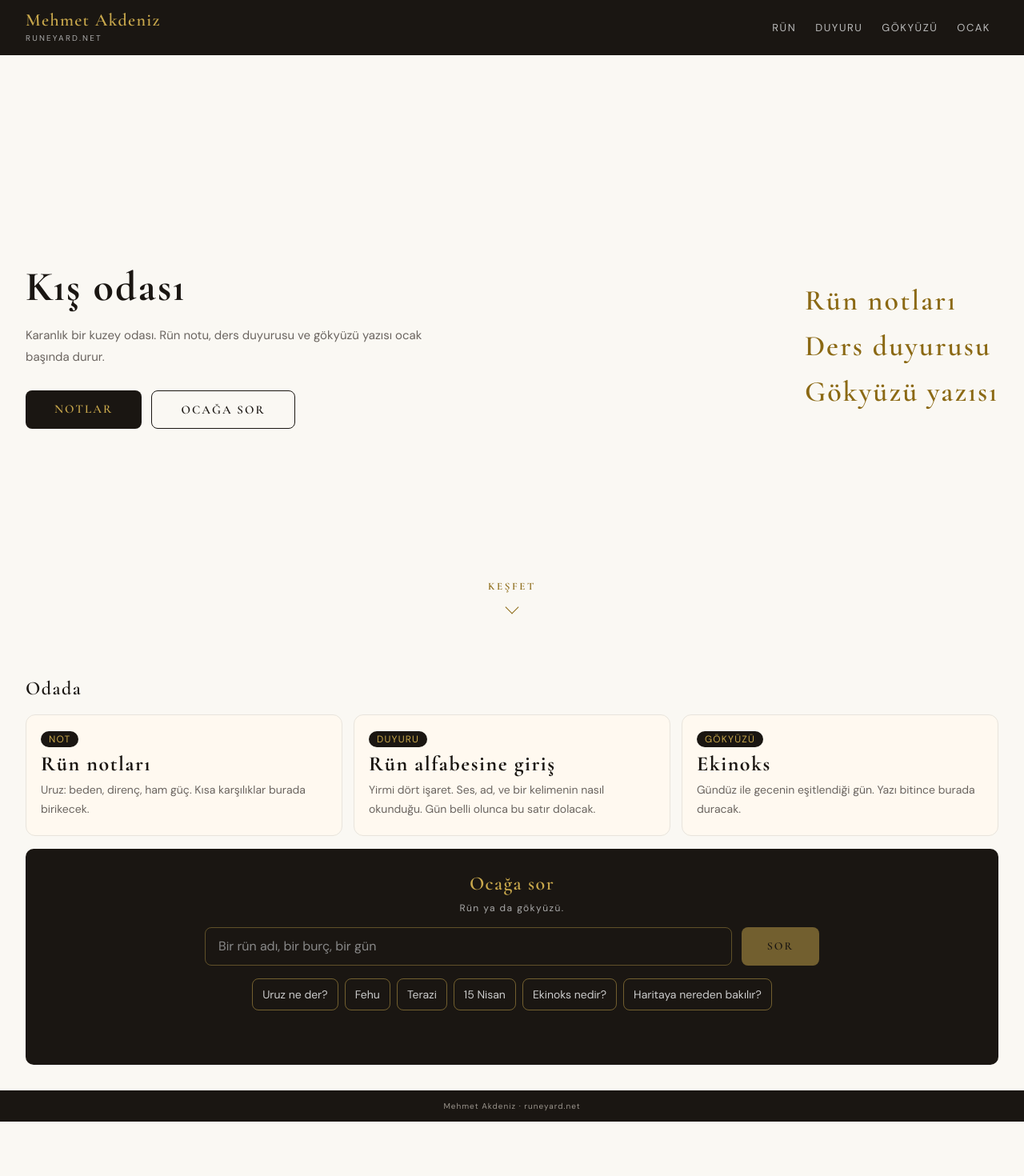
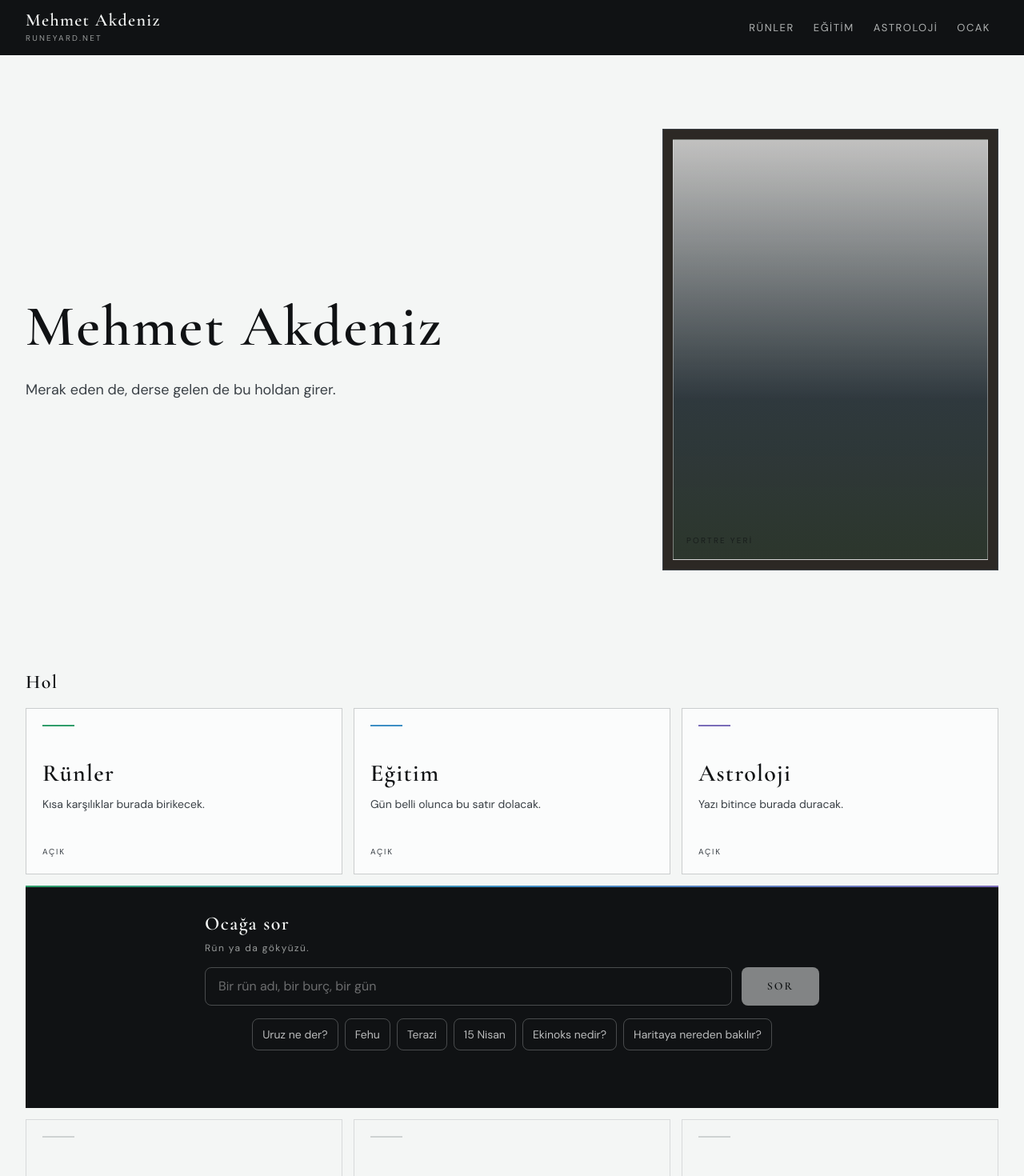
Before and after one commit to RuneYard/site, a Next.js app: page / in a window 1280 px wide. Shown: the top 1470 px of the page at 80% size. Before the commit the page ends 1402 px from the top, so only its background shows below. Built offline with nearby package versions, Linux system fonts and the light colour scheme.

Commit message:
Open the winter room as a hall of equal doors.
The first screen is his name, a short welcome, and a portrait mark. Rünler, Eğitim, and Astroloji each have a page. Later doors stay closed. The hearth sits between them in aurora light.

Co-authored-by: runeyard <runeyard@gmail.com>

```diff
--- /dev/null
+++ b/src/app/astroloji/page.tsx
@@ -0,0 +1,15 @@
+import type { Metadata } from "next";
+import { RoomPage } from "@/components/room-page";
+
+export const metadata: Metadata = {
+  title: "Astroloji — RuneYard",
+};
+
+export default function AstrolojiPage() {
+  return (
+    <RoomPage
+      title="Astroloji"
+      text="Ekinoks. Gündüz ile gecenin eşitlendiği gün. Yazı bitince burada duracak."
+    />
+  );
+}
--- /dev/null
+++ b/src/app/egitim/page.tsx
@@ -0,0 +1,15 @@
+import type { Metadata } from "next";
+import { RoomPage } from "@/components/room-page";
+
+export const metadata: Metadata = {
+  title: "Eğitim — RuneYard",
+};
+
+export default function EgitimPage() {
+  return (
+    <RoomPage
+      title="Eğitim"
+      text="Rün alfabesine giriş. Yirmi dört işaret. Ses, ad, ve bir kelimenin nasıl okunduğu. Gün belli olunca bu satır dolacak."
+    />
+  );
+}
--- a/src/app/globals.css
+++ b/src/app/globals.css
@@ -3,13 +3,14 @@
 @theme inline {
   --font-display: var(--font-display-family), "Palatino Linotype", Palatino, serif;
   --font-body: var(--font-body-family), "Helvetica Neue", Helvetica, sans-serif;
-  --color-cream: #faf8f3;
-  --color-warm: #fff9f0;
-  --color-gold: #8b6914;
-  --color-gold-light: #c9a84c;
-  --color-ink: #1a1612;
-  --color-mist: #6b6560;
-  --color-line: #e8e4dc;
+  --color-snow: #f4f6f5;
+  --color-ink: #101214;
+  --color-iron: #3a4046;
+  --color-wood: #2c2824;
+  --color-green: #2f9d6a;
+  --color-blue: #3d8ec4;
+  --color-violet: #7a6cb8;
+  --color-paper: #fbfcfc;
 }
 
 html {
@@ -17,9 +18,18 @@ html {
 }
 
 body {
-  background: #faf8f3;
-  color: #1a1612;
+  background: #f4f6f5;
+  color: #101214;
   font-family: var(--font-body);
+}
+
+.aurora-line {
+  background-image: linear-gradient(90deg, #2f9d6a, #3d8ec4, #7a6cb8);
+}
+
+.portrait-light {
+  background:
+    linear-gradient(180deg, rgba(251, 252, 252, 0.72) 0%, rgba(61, 142, 196, 0.16) 62%, rgba(47, 157, 106, 0.12) 100%);
 }
 
 @media (prefers-reduced-motion: reduce) {
--- a/src/app/page.tsx
+++ b/src/app/page.tsx
@@ -1,142 +1,101 @@
+import Link from "next/link";
+import { HallShell } from "@/components/hall-shell";
 import { HearthAsk } from "@/components/hearth-ask";
+import { PortraitMark } from "@/components/portrait-mark";
 
-const places = [
+const openDoors = [
   {
-    id: "tas",
-    kicker: "Not",
-    title: "Rün notları",
-    text: "Uruz: beden, direnç, ham güç. Kısa karşılıklar burada birikecek.",
+    href: "/runler",
+    title: "Rünler",
+    line: "Kısa karşılıklar burada birikecek.",
+    edge: "bg-green",
   },
   {
-    id: "duyuru",
-    kicker: "Duyuru",
-    title: "Rün alfabesine giriş",
-    text: "Yirmi dört işaret. Ses, ad, ve bir kelimenin nasıl okunduğu. Gün belli olunca bu satır dolacak.",
+    href: "/egitim",
+    title: "Eğitim",
+    line: "Gün belli olunca bu satır dolacak.",
+    edge: "bg-blue",
   },
   {
-    id: "gok",
-    kicker: "Gökyüzü",
-    title: "Ekinoks",
-    text: "Gündüz ile gecenin eşitlendiği gün. Yazı bitince burada duracak.",
+    href: "/astroloji",
+    title: "Astroloji",
+    line: "Yazı bitince burada duracak.",
+    edge: "bg-violet",
   },
 ] as const;
 
-const nav = [
-  { href: "#tas", label: "Rün" },
-  { href: "#duyuru", label: "Duyuru" },
-  { href: "#gok", label: "Gökyüzü" },
-  { href: "#ocak", label: "Ocak" },
+const closedDoors = [
+  "Şaman",
+  "Kelt",
+  "Mezopotamya",
+  "Witchcraft",
+  "Uygulamalar",
+  "Shop",
 ] as const;
 
 export default function Home() {
   return (
-    <div className="bg-cream text-ink">
-      <a
-        href="#icerik"
-        className="sr-only focus:not-sr-only focus:absolute focus:top-4 focus:left-4 focus:z-50 focus:bg-cream focus:px-3 focus:py-2 focus:text-ink"
-      >
-        İçeriğe geç
-      </a>
-
-      <header className="bg-ink px-6 py-3.5 sm:px-8">
-        <div className="mx-auto flex max-w-[1600px] flex-wrap items-center justify-between gap-x-6 gap-y-3">
-          <a href="#oda" className="flex flex-col">
-            <span className="font-display text-[22px] leading-none font-semibold tracking-[0.06em] text-gold-light">
+    <HallShell>
+      <section className="flex min-h-[calc(100svh-64px)] items-center px-6 py-16 sm:px-8">
+        <div className="mx-auto flex w-full max-w-[1600px] flex-col items-start justify-between gap-12 lg:flex-row lg:items-center">
+          <div className="max-w-xl">
+            <h1 className="font-display text-5xl leading-[1.05] font-semibold tracking-[0.03em] sm:text-7xl">
               Mehmet Akdeniz
-            </span>
-            <span className="mt-1 text-[10px] tracking-[0.22em] text-[#aaa] uppercase">
-              runeyard.net
-            </span>
-          </a>
-          <nav className="flex flex-wrap items-center gap-1">
-            {nav.map((item) => (
-              <a
-                key={item.href}
-                href={item.href}
-                className="px-2.5 py-1.5 text-[13px] tracking-[0.12em] text-[#bbb] uppercase hover:text-gold-light"
-              >
-                {item.label}
-              </a>
-            ))}
-          </nav>
+            </h1>
+            <p className="mt-6 max-w-md text-lg leading-8 text-iron">
+              Merak eden de, derse gelen de bu holdan girer.
+            </p>
+          </div>
+          <PortraitMark />
         </div>
-      </header>
-
-      <section id="oda" className="relative flex min-h-[calc(100svh-72px)] items-center px-6 py-16 sm:px-8">
-        <div className="mx-auto flex w-full max-w-[1600px] flex-col items-start justify-between gap-16 lg:flex-row lg:items-center">
-          <div className="max-w-[580px]">
-            <h1 className="font-display text-5xl leading-[1.12] font-bold tracking-[0.04em] text-ink sm:text-[52px]">
-              Kış odası
-            </h1>
-            <p className="mt-[18px] max-w-[520px] text-[15px] leading-[1.8] text-mist">
-              Karanlık bir kuzey odası. Rün notu, ders duyurusu ve gökyüzü yazısı
-              ocak başında durur.
-            </p>
-            <div className="mt-7 flex flex-wrap gap-3">
-              <a
-                href="#icerik"
-                className="rounded-lg bg-ink px-9 py-3 font-display text-[15px] font-semibold tracking-[0.14em] text-gold-light uppercase"
-              >
-                Notlar
-              </a>
-              <a
-                href="#ocak"
-                className="rounded-lg border-[1.5px] border-ink px-9 py-3 font-display text-[15px] font-semibold tracking-[0.14em] text-ink uppercase hover:bg-ink hover:text-gold-light"
-              >
-                Ocağa sor
-              </a>
-            </div>
-          </div>
-          <ul className="font-display text-3xl leading-tight font-semibold tracking-[0.06em] text-gold sm:text-4xl">
-            <li>Rün notları</li>
-            <li className="mt-3">Ders duyurusu</li>
-            <li className="mt-3">Gökyüzü yazısı</li>
-          </ul>
-        </div>
-        <a
-          href="#icerik"
-          className="absolute bottom-8 left-1/2 flex -translate-x-1/2 flex-col items-center gap-1.5"
-        >
-          <span className="font-display text-[13px] font-semibold tracking-[0.2em] text-gold uppercase">
-            Keşfet
-          </span>
-          <span
-            aria-hidden
-            className="mt-1 block h-3 w-3 rotate-45 border-r-[1.5px] border-b-[1.5px] border-gold"
-          />
-        </a>
       </section>
 
-      <main id="icerik" className="px-6 pt-12 pb-8 sm:px-8">
+      <main id="icerik" className="px-6 pt-8 pb-16 sm:px-8">
         <div className="mx-auto w-full max-w-[1600px]">
-          <h2 className="mb-4 font-display text-2xl font-semibold tracking-[0.06em]">
-            Odada
-          </h2>
-          <ul className="grid gap-3.5 md:grid-cols-3">
-            {places.map((place) => (
-              <li key={place.id} id={place.id}>
-                <article className="flex h-full flex-col rounded-xl border border-line bg-warm px-[18px] py-5">
-                  <p className="mb-2 inline-flex w-fit rounded-full bg-ink px-2.5 py-0.5 text-xs tracking-[0.1em] text-gold-light uppercase">
-                    {place.kicker}
-                  </p>
-                  <h3 className="font-display text-[26px] leading-none font-bold tracking-[0.06em]">
-                    {place.title}
-                  </h3>
-                  <p className="mt-2 text-sm leading-[1.7] text-mist">{place.text}</p>
-                </article>
+          <h2 className="mb-4 font-display text-2xl font-semibold tracking-[0.06em]">Hol</h2>
+          <ul className="grid gap-3.5 sm:grid-cols-3">
+            {openDoors.map((door) => (
+              <li key={door.href}>
+                <Link
+                  href={door.href}
+                  className="flex min-h-52 flex-col justify-between border border-iron/25 bg-paper px-5 py-5 hover:border-iron"
+                >
+                  <span className={`block h-0.5 w-10 ${door.edge}`} />
+                  <span>
+                    <span className="block font-display text-3xl font-semibold tracking-[0.04em]">
+                      {door.title}
+                    </span>
+                    <span className="mt-2 block text-sm leading-6 text-iron">{door.line}</span>
+                  </span>
+                  <span className="text-[10px] tracking-[0.18em] text-iron uppercase">Açık</span>
+                </Link>
               </li>
             ))}
           </ul>
 
-          <section id="ocak" className="mt-4 rounded-[10px] bg-ink px-6 py-7 text-center sm:px-8">
+          <section id="ocak" className="relative mt-3.5 overflow-hidden bg-ink px-6 py-8 sm:px-8">
+            <div className="aurora-line absolute inset-x-0 top-0 h-0.5" aria-hidden />
             <HearthAsk />
           </section>
+
+          <ul className="mt-3.5 grid gap-3.5 sm:grid-cols-3">
+            {closedDoors.map((name) => (
+              <li key={name}>
+                <div
+                  aria-disabled="true"
+                  className="flex min-h-52 flex-col justify-between border border-iron/15 bg-snow px-5 py-5 text-iron/70"
+                >
+                  <span className="block h-0.5 w-10 bg-iron/20" />
+                  <span className="font-display text-3xl font-semibold tracking-[0.04em]">
+                    {name}
+                  </span>
+                  <span className="text-[10px] tracking-[0.18em] uppercase">Kapalı</span>
+                </div>
+              </li>
+            ))}
+          </ul>
         </div>
       </main>
-
-      <footer className="bg-ink px-8 py-3 text-center text-[10px] tracking-[0.1em] text-[#9a948c]">
-        Mehmet Akdeniz · runeyard.net
-      </footer>
-    </div>
+    </HallShell>
   );
 }
--- /dev/null
+++ b/src/app/runler/page.tsx
@@ -0,0 +1,15 @@
+import type { Metadata } from "next";
+import { RoomPage } from "@/components/room-page";
+
+export const metadata: Metadata = {
+  title: "Rünler — RuneYard",
+};
+
+export default function RunlerPage() {
+  return (
+    <RoomPage
+      title="Rünler"
+      text="Uruz: beden, direnç, ham güç. Kısa karşılıklar burada birikecek."
+    />
+  );
+}
--- /dev/null
+++ b/src/components/hall-shell.tsx
@@ -0,0 +1,48 @@
+import Link from "next/link";
+
+const nav = [
+  { href: "/runler", label: "Rünler" },
+  { href: "/egitim", label: "Eğitim" },
+  { href: "/astroloji", label: "Astroloji" },
+  { href: "/#ocak", label: "Ocak" },
+] as const;
+
+export function HallShell({ children }: { children: React.ReactNode }) {
+  return (
+    <div className="bg-snow text-ink">
+      <a
+        href="#icerik"
+        className="sr-only focus:not-sr-only focus:absolute focus:top-4 focus:left-4 focus:z-50 focus:bg-snow focus:px-3 focus:py-2 focus:text-ink"
+      >
+        İçeriğe geç
+      </a>
+      <header className="bg-ink px-6 py-3.5 sm:px-8">
+        <div className="mx-auto flex max-w-[1600px] flex-wrap items-center justify-between gap-x-6 gap-y-3">
+          <Link href="/" className="flex flex-col">
+            <span className="font-display text-[22px] leading-none font-semibold tracking-[0.06em] text-snow">
+              Mehmet Akdeniz
+            </span>
+            <span className="mt-1 text-[10px] tracking-[0.22em] text-snow/60 uppercase">
+              runeyard.net
+            </span>
+          </Link>
+          <nav className="flex flex-wrap items-center gap-1">
+            {nav.map((item) => (
+              <Link
+                key={item.href}
+                href={item.href}
+                className="px-2.5 py-1.5 text-[13px] tracking-[0.12em] text-snow/70 uppercase hover:text-snow"
+              >
+                {item.label}
+              </Link>
+            ))}
+          </nav>
+        </div>
+      </header>
+      {children}
+      <footer className="bg-ink px-8 py-3 text-center text-[10px] tracking-[0.1em] text-snow/55">
+        Mehmet Akdeniz · runeyard.net
+      </footer>
+    </div>
+  );
+}
--- a/src/components/hearth-ask.tsx
+++ b/src/components/hearth-ask.tsx
@@ -64,11 +64,11 @@ export function HearthAsk() {
         <div>
           <label
             htmlFor="ocak"
-            className="font-display text-2xl font-semibold tracking-[0.06em] text-gold-light"
+            className="font-display text-2xl font-semibold tracking-[0.06em] text-snow"
           >
             Ocağa sor
           </label>
-          <p className="mt-1.5 text-xs tracking-[0.12em] text-[#aaa]">Rün ya da gökyüzü.</p>
+          <p className="mt-1.5 text-xs tracking-[0.12em] text-snow/60">Rün ya da gökyüzü.</p>
         </div>
         <div className="flex flex-col gap-3 sm:flex-row sm:justify-center">
           <input
@@ -78,12 +78,12 @@ export function HearthAsk() {
             onChange={(event) => setQuestion(event.target.value)}
             placeholder="Bir rün adı, bir burç, bir gün"
             maxLength={500}
-            className="min-h-12 flex-1 rounded-lg border border-gold-light/40 bg-transparent px-4 text-left text-cream outline-none placeholder:text-[#888] focus-visible:border-gold-light"
+            className="min-h-12 flex-1 rounded-lg border border-snow/25 bg-transparent px-4 text-left text-snow outline-none placeholder:text-snow/40 focus-visible:border-blue"
           />
           <button
             type="submit"
             disabled={pending || question.trim().length < 2}
-            className="min-h-12 rounded-lg bg-gold-light px-8 font-display text-sm font-semibold tracking-[0.14em] text-ink uppercase disabled:opacity-50"
+            className="min-h-12 rounded-lg bg-snow px-8 font-display text-sm font-semibold tracking-[0.14em] text-ink uppercase disabled:opacity-50"
           >
             {pending ? "Dinliyor" : "Sor"}
           </button>
@@ -94,17 +94,17 @@ export function HearthAsk() {
               key={spark}
               type="button"
               onClick={() => void ask(spark)}
-              className="min-h-10 rounded-lg border border-gold-light/50 px-3 text-sm text-[#ccc] hover:border-gold-light hover:text-gold-light focus-visible:outline-2 focus-visible:outline-offset-2 focus-visible:outline-gold-light"
+              className="min-h-10 rounded-lg border border-snow/25 px-3 text-sm text-snow/75 hover:border-green hover:text-snow focus-visible:outline-2 focus-visible:outline-offset-2 focus-visible:outline-blue"
             >
               {spark}
             </button>
           ))}
         </div>
         <div ref={answerRef} aria-live="polite" className="min-h-6 text-left">
-          {error ? <p className="text-gold-light">{error}</p> : null}
+          {error ? <p className="text-blue">{error}</p> : null}
           {answer ? (
-            <p className="leading-7 text-cream">
-              <span className="mr-2 font-display text-xs tracking-[0.22em] text-gold-light uppercase">
+            <p className="leading-7 text-snow">
+              <span className="mr-2 font-display text-xs tracking-[0.22em] text-green uppercase">
                 {voice === "model" ? "Ocak" : "Odanın notu"}
               </span>
               {answer}
--- /dev/null
+++ b/src/components/portrait-mark.tsx
@@ -0,0 +1,11 @@
+export function PortraitMark() {
+  return (
+    <figure className="w-full max-w-[280px] border border-iron bg-wood p-3 lg:max-w-[420px]">
+      <div className="portrait-light flex aspect-[3/4] items-end border border-snow/40 p-4">
+        <figcaption className="text-[10px] tracking-[0.22em] text-ink/70 uppercase">
+          Portre yeri
+        </figcaption>
+      </div>
+    </figure>
+  );
+}
--- /dev/null
+++ b/src/components/room-page.tsx
@@ -0,0 +1,22 @@
+import Link from "next/link";
+import { HallShell } from "@/components/hall-shell";
+
+export function RoomPage({ title, text }: { title: string; text: string }) {
+  return (
+    <HallShell>
+      <main id="icerik" className="mx-auto min-h-[70vh] w-full max-w-3xl px-6 py-20 sm:px-8">
+        <p className="text-[10px] tracking-[0.22em] text-iron uppercase">runeyard.net</p>
+        <h1 className="mt-4 font-display text-5xl font-semibold tracking-[0.04em] sm:text-6xl">
+          {title}
+        </h1>
+        <p className="mt-6 max-w-xl text-lg leading-8 text-iron">{text}</p>
+        <Link
+          href="/"
+          className="mt-10 inline-block border border-ink px-6 py-3 font-display text-sm tracking-[0.14em] uppercase"
+        >
+          Hole dön
+        </Link>
+      </main>
+    </HallShell>
+  );
+}
```
Also changed, not shown: src/app/icon.svg.
